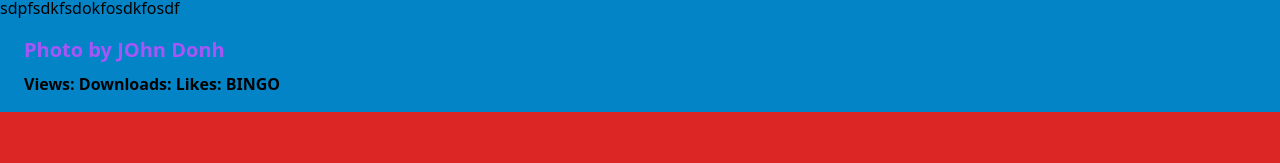
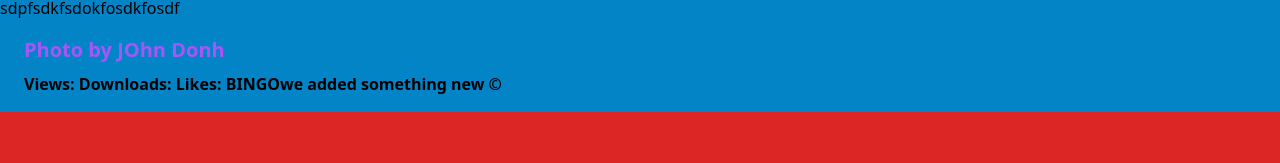
Before and after one commit to Saravasha/goshehartvitereactapp, a React (Vite) app: page / in a window 1280 px wide. Shown: the part 1832-1995 px from the top of the page. Built offline with nearby package versions, Linux system fonts and the light colour scheme; no server answers.

Commit message:
added some strongs

```diff
--- a/src/App.jsx
+++ b/src/App.jsx
@@ -26,6 +26,7 @@ function App() {
           <strong>Downloads: </strong>
           <strong>Likes: </strong>
           <strong>BINGO</strong>
+          <strong>we added something new &copy;</strong>
           </li>
         </ul>
       </div>
```
